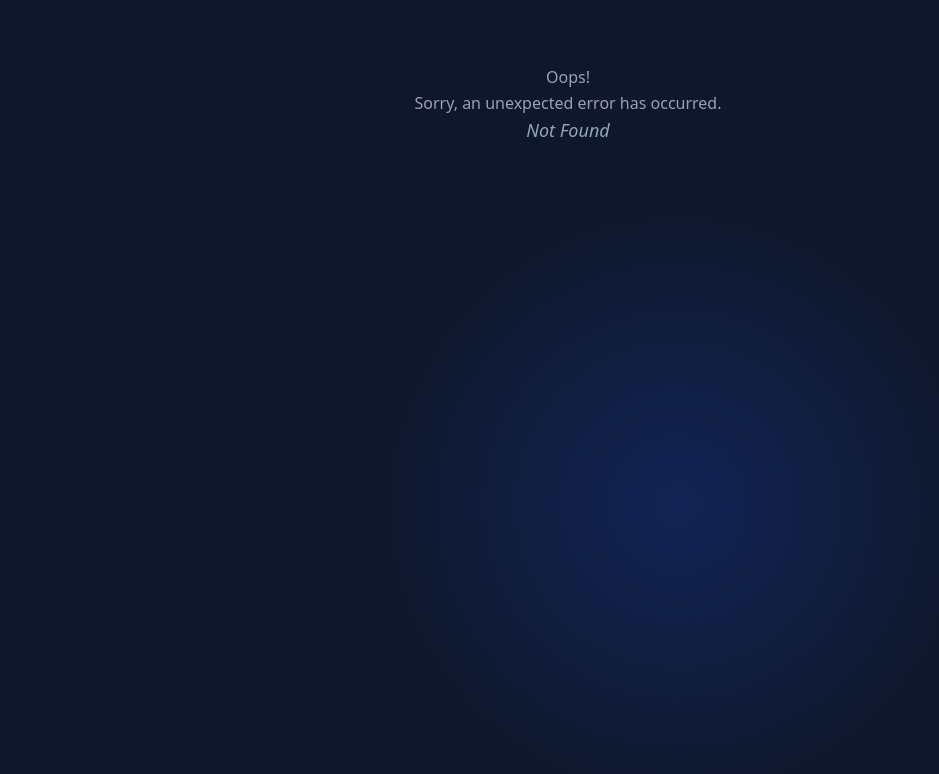
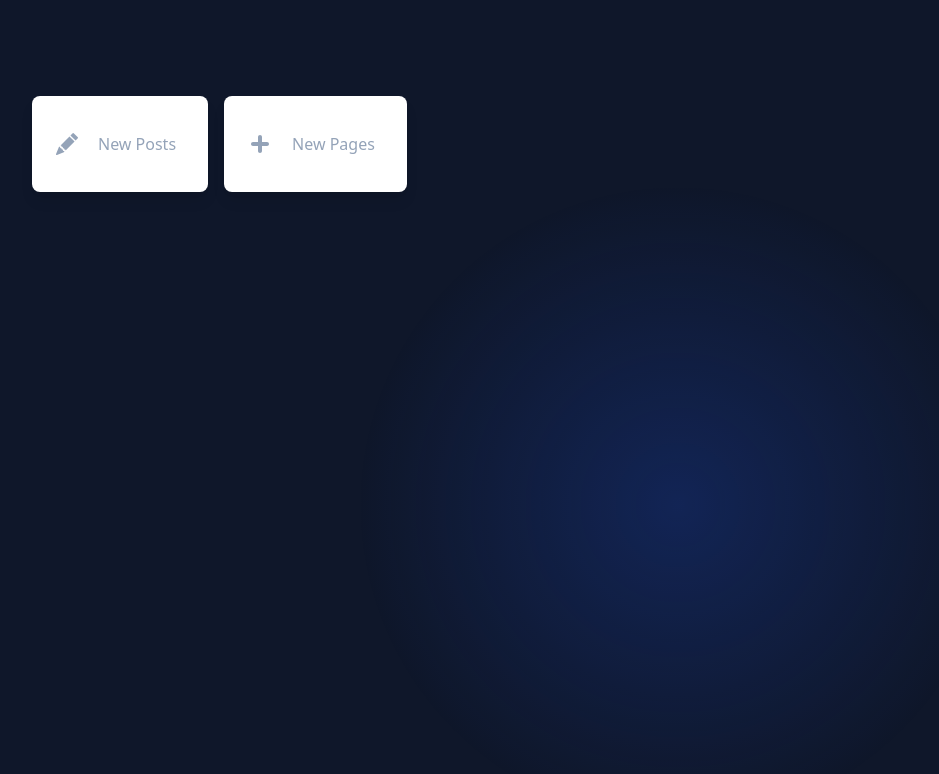
Before and after one commit to ismaelmiah/Portfolio-v2, a React (Create React App) app: page /admin/dashboard in a window 1280 px wide. Before the commit this address had no page. Shown: the top 774 px of the page, without its empty margins (72-1011 px from the left). Built offline with nearby package versions, Linux system fonts and the light colour scheme.

Commit message:
added dashboard for admin

```diff
--- a/src/App.js
+++ b/src/App.js
@@ -4,6 +4,7 @@ import Layout from "./Components/layout";
 import ErrorPage from "./Components/errorPage";
 import { createBrowserRouter, RouterProvider } from "react-router-dom";
 import Login from "./Components/Admin/login";
+import Dashboard from "./Components/Admin/dashboard";
 
 const router = createBrowserRouter([
   {
@@ -19,6 +20,10 @@ const router = createBrowserRouter([
     path: "/login",
     element: <Login />,
   },
+  {
+    path: '/admin/dashboard',
+    element: <Dashboard />
+  }
 ]);
 
 const App = () => {
--- /dev/null
+++ b/src/Components/Admin/dashboard.jsx
@@ -0,0 +1,56 @@
+import Analytics from "./analytics";
+
+const Dashboard = () => {
+  return (
+    <>
+      <div className="mx-auto min-h-screen max-w-screen-xl px-6 py-12 font-sans md:px-12 md:py-20 lg:px-24 lg:py-0">
+        <div className="lg:flex lg:justify-between lg:gap-4">
+          <div className="pt-24 flex flex-row lg:w-1/2 lg:py-24">
+            <div className="flex flex-row">
+              <div className="basic-1/2 px-2">
+                <a
+                  className="py-12 px-6 bg-white shadow-lg mb-6 rounded-lg items-center justify-center h-12 block flex"
+                  href="/admin/editor/"
+                >
+                  <svg
+                    xmlns="http://www.w3.org/2000/svg"
+                    width="22"
+                    height="24"
+                    fill="currentColor"
+                    className="me-3 bi bi-pencil-fill"
+                    viewBox="0 0 16 16"
+                  >
+                    <path d="M12.854.146a.5.5 0 0 0-.707 0L10.5 1.793 14.207 5.5l1.647-1.646a.5.5 0 0 0 0-.708l-3-3zm.646 6.061L9.793 2.5 3.293 9H3.5a.5.5 0 0 1 .5.5v.5h.5a.5.5 0 0 1 .5.5v.5h.5a.5.5 0 0 1 .5.5v.5h.5a.5.5 0 0 1 .5.5v.207l6.5-6.5zm-7.468 7.468A.5.5 0 0 1 6 13.5V13h-.5a.5.5 0 0 1-.5-.5V12h-.5a.5.5 0 0 1-.5-.5V11h-.5a.5.5 0 0 1-.5-.5V10h-.5a.499.499 0 0 1-.175-.032l-.179.178a.5.5 0 0 0-.11.168l-2 5a.5.5 0 0 0 .65.65l5-2a.5.5 0 0 0 .168-.11l.178-.178z" />
+                  </svg>
+                  <span className="py-8 px-2 block text-center">New Posts</span>
+                </a>
+              </div>
+              <div className="basic-1/2 px-2">
+                <a
+                  className="py-12 px-6 bg-white shadow-lg mb-6 rounded-lg items-center justify-center h-12 block flex"
+                  href="/admin/pages/editor/"
+                >
+                  <svg
+                    xmlns="http://www.w3.org/2000/svg"
+                    width="24"
+                    height="24"
+                    fill="currentColor"
+                    className="me-3 bi"
+                    viewBox="0 0 24 24"
+                  >
+                    <path d="M3 12C3 10.8954 3.89543 10 5 10H19C20.1046 10 21 10.8954 21 12C21 13.1046 20.1046 14 19 14H5C3.89543 14 3 13.1046 3 12Z" />
+                    <path d="M12 3C13.1046 3 14 3.89543 14 5L14 19C14 20.1046 13.1046 21 12 21C10.8954 21 10 20.1046 10 19L10 5C10 3.89543 10.8954 3 12 3Z" />
+                  </svg>
+                  <span className="py-8 px-2 block text-center">New Pages</span>
+                </a>
+              </div>
+            </div>
+          </div>
+          <div className="pt-24 lg:w-1/2 lg:py-24"></div>
+        </div>
+      </div>
+    </>
+  );
+};
+
+export default Dashboard;
```
